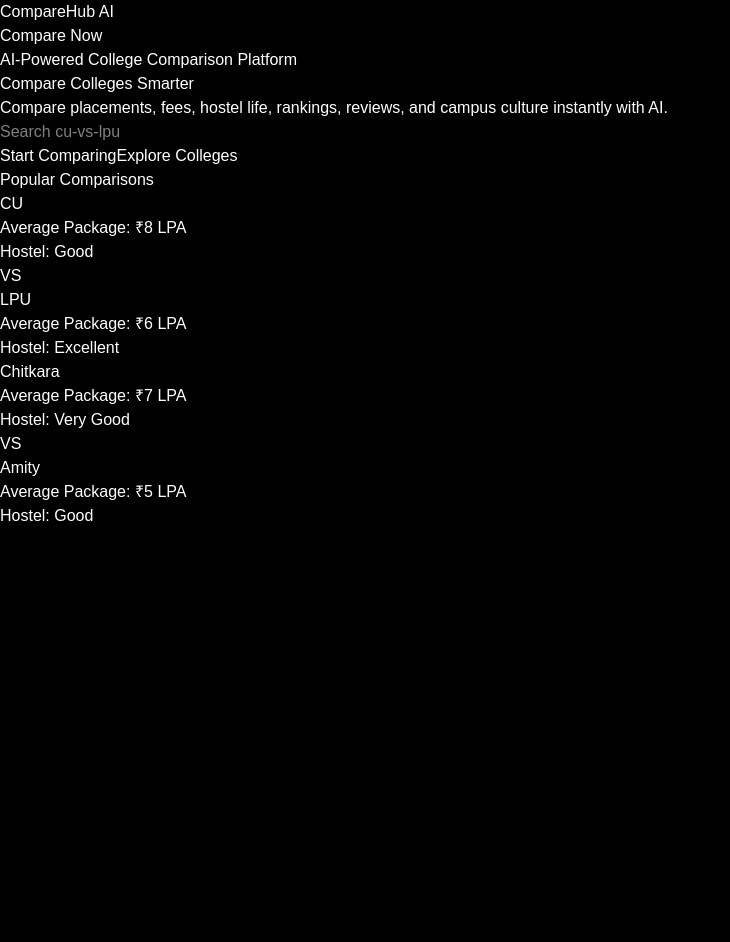
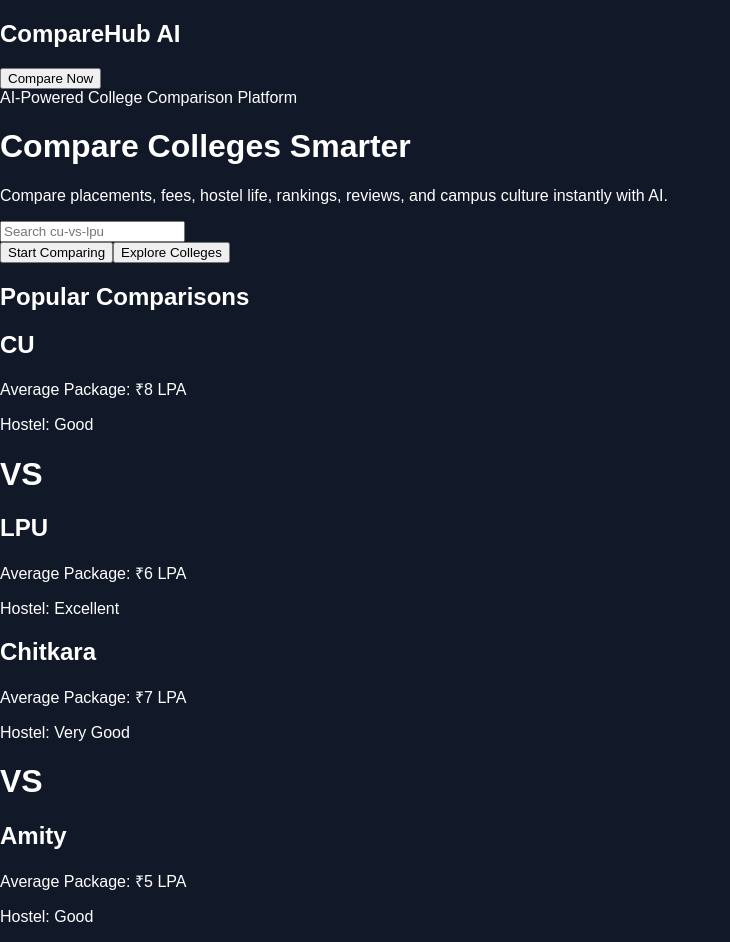
Before and after one commit to lubhanshu1/comparehub-ai, a React (Vite) app: page / in a window 1280 px wide. Shown: the whole page, without its empty margins (0-730 px from the left). Before the commit the page ends 800 px from the top, so only its background shows below. Built offline with nearby package versions, Linux system fonts and the light colour scheme.

Commit message:
removed tailwind

```diff
--- a/src/index.css
+++ b/src/index.css
@@ -1,9 +1,7 @@
-@import "tailwindcss";
-
 body {
   margin: 0;
   padding: 0;
-  background: black;
+  font-family: Arial, sans-serif;
+  background: #111827;
   color: white;
-  font-family: Arial, sans-serif;
 }
--- a/vite.config.js
+++ b/vite.config.js
@@ -1,7 +1,6 @@
 import { defineConfig } from 'vite'
 import react from '@vitejs/plugin-react'
-import tailwindcss from '@tailwindcss/vite'
 
 export default defineConfig({
-  plugins: [react(), tailwindcss()],
+  plugins: [react()],
 })
```
Also changed, not shown: 1 other file (tests, documents, lock files or other folders).
